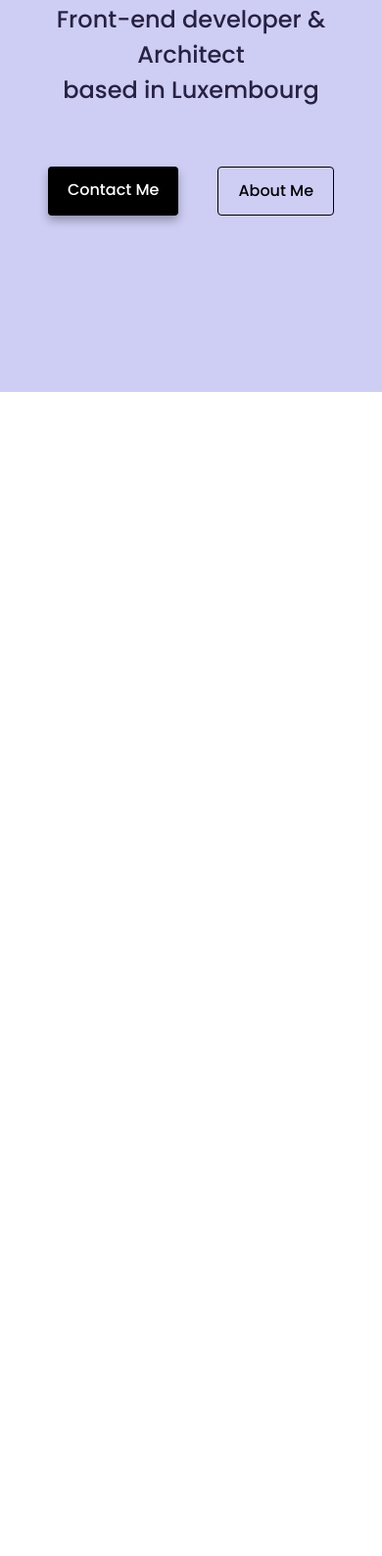
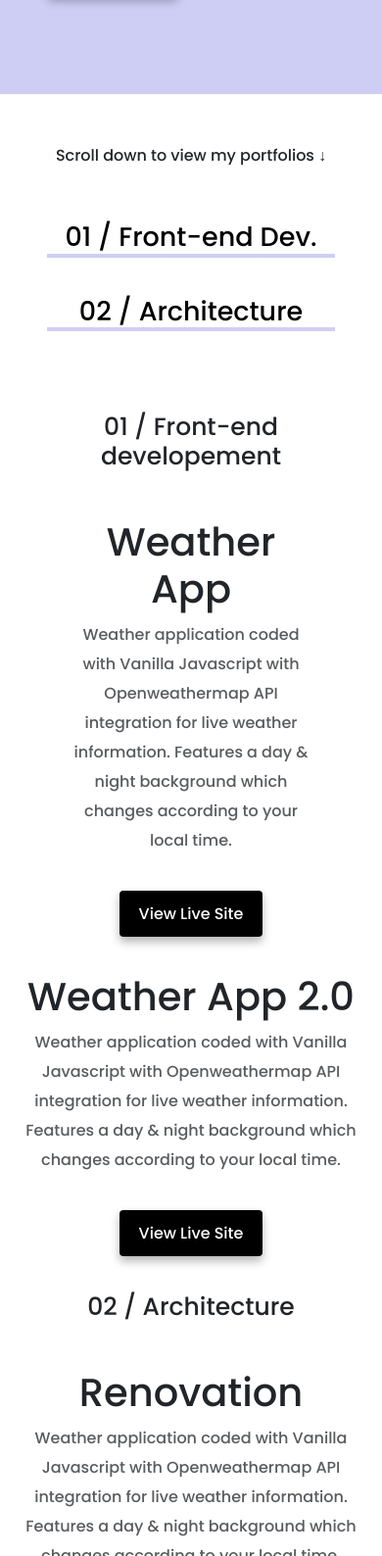
Before and after one commit to anafmt/Portfolio-project, a plain HTML site: page index.html in a window 390 px wide. Shown: the part 412-2000 px from the top of the page at 98% size. Before the commit the page ends 844 px from the top, so only its background shows below. Drawn offline with nearby package versions, Linux system fonts and the light colour scheme.

Commit message:
Created Homepage content

```diff
--- a/index.html
+++ b/index.html
@@ -23,5 +23,57 @@
         <a href="#" class="secondary-link">About me</a>
       </div>
     </div>
+    <p class="text-center m-5">Scroll down to view my portfolios ↓</p>
+    <div class="d-flex flex-column m-5">
+        <a href="#front-end" class="portfolio-link">01 / Front-end Dev.</a>
+        <a href="#architecture" class="portfolio-link">02 / Architecture</a>
+    </div>
+
+    <div class="container">
+        <h2 class="mb-5 portfolio-title" id="front-end">01 / Front-end developement</h2>
+        <div class="row m-5">
+            <div class="col d-none d-lg-block">
+                <img src="images/WeatherApp_Thumbnail.png" class="img-fluid" alt="Weather-app">
+            </div>
+            <div class="col">
+                <div class="project-description">
+                    <h2 class="mb-2">Weather App</h2>
+                    <p class="mb-5 text-muted">Weather application coded with Vanilla Javascript with Openweathermap API integration for live weather information. Features a day & night background which changes according to your local time.</p>
+                    <a href="#" class="primary-link">View live site</a>
+                </div>
+            </div>
+        </div>
+
+        <div class="row mb-5">
+            <div class="col">
+                <div class="project-description">
+                    <h2 class="mb-2">Weather App 2.0</h2>
+                    <p class="mb-5 text-muted">Weather application coded with Vanilla Javascript with Openweathermap API integration for live weather information. Features a day & night background which changes according to your local time.</p>
+                    <a href="#" class="primary-link">View live site</a>
+                </div>
+            </div>
+            <div class="col d-none d-lg-block">
+                <img src="images/ReactWeatherApp_Thumbnail.png" class="img-fluid" alt="Weather-app">
+            </div>
+        </div>
+
+        <h2 class="mb-5 portfolio-title" id="architecture">02 / Architecture</h2>
+        <div class="row mb-5">
+            <div class="col d-none d-lg-block">
+                <img src="images/Schindler3_Thumbnail.png" class="img-fluid" alt="Weather-app">
+            </div>
+            <div class="col">
+                <div class="project-description">
+                    <h2 class="mb-2">Renovation</h2>
+                    <p class="mb-5 text-muted">Weather application coded with Vanilla Javascript with Openweathermap API integration for live weather information. Features a day & night background which changes according to your local time.</p>
+                    <a href="#" class="primary-link">View live site</a>
+                </div>
+            </div>
+        </div>
+    </div>
+
+
+
+
 </body>
 </html>
--- a/styles/portfolio.css
+++ b/styles/portfolio.css
@@ -7,10 +7,10 @@
   }
 
 body {
-
+    font-family: var(--default-font-family);
 }
 
-h1, h2 {
+h1 {
     color: black;
     font-family: var(--heading-font-family);
     font-weight: bold;
@@ -18,6 +18,17 @@ h1, h2 {
 
 h1{
     font-size: 96px;
+    line-height: 1.5;
+}
+
+h2 {
+    font-size: 50px;
+}
+
+p {
+    font-weight: normal;
+    font-size: 16px;
+    line-height: 30px;
 }
 
 .hero {
@@ -43,19 +54,65 @@ h1{
 
   .navigation-links a {
     margin: 20px;
-    border-radius: 4px;
-    padding: 12px 20px;
-    text-decoration: none;
-    text-transform: capitalize;
+
   }
 
   .primary-link {
     background: var(--primary-color);
     box-shadow: var(--box-shadow);
     color: white;
+    padding: 12px 20px;
+    border-radius: 4px;
+    text-decoration: none;
+    text-transform: capitalize;
   }
 
   .secondary-link {
     color: var(--primary-color);
     border: 1px solid var(--primary-color);
+    padding: 12px 20px;
+    border-radius: 4px;
+    text-decoration: none;
+    text-transform: capitalize;
   }
+
+  .portfolio-link {
+    text-align: center;
+    margin-bottom: 35px;
+    text-decoration: none;
+    font-size: 38px;
+    background: linear-gradient(to bottom, var(--secondary-color) 0%, var(--secondary-color) 100%);
+    background-position: 0 100%;
+    background-repeat: repeat-x;
+    background-size: 4px 4px;
+    color: #000;
+    transition: background-size 0.2s;
+    }
+
+    .project-description {
+        padding: 40px 60px;
+    }
+
+    @media (max-width: 900px) {
+        h1 {
+            font-size: 44px;
+        }
+        h2 {
+            font-size: 40px;
+        }
+        .hero {
+            padding: 100px 20px 80px 20px;
+        }
+        .project-description {
+            padding: 0;
+            text-align: center;
+        }
+        .portfolio-title {
+            font-size: 25px;
+            text-align: center;
+        }
+        .portfolio-link {
+          font-size: 27px;
+        }
+
+    }
```
Also changed, not shown: images/ReactWeatherApp_Thumbnail.png (added), images/Schindler3_Thumbnail.png (added), images/Sexualhealth2_Thumbnail.png (added), images/WeatherApp_Thumbnail.png (added).
